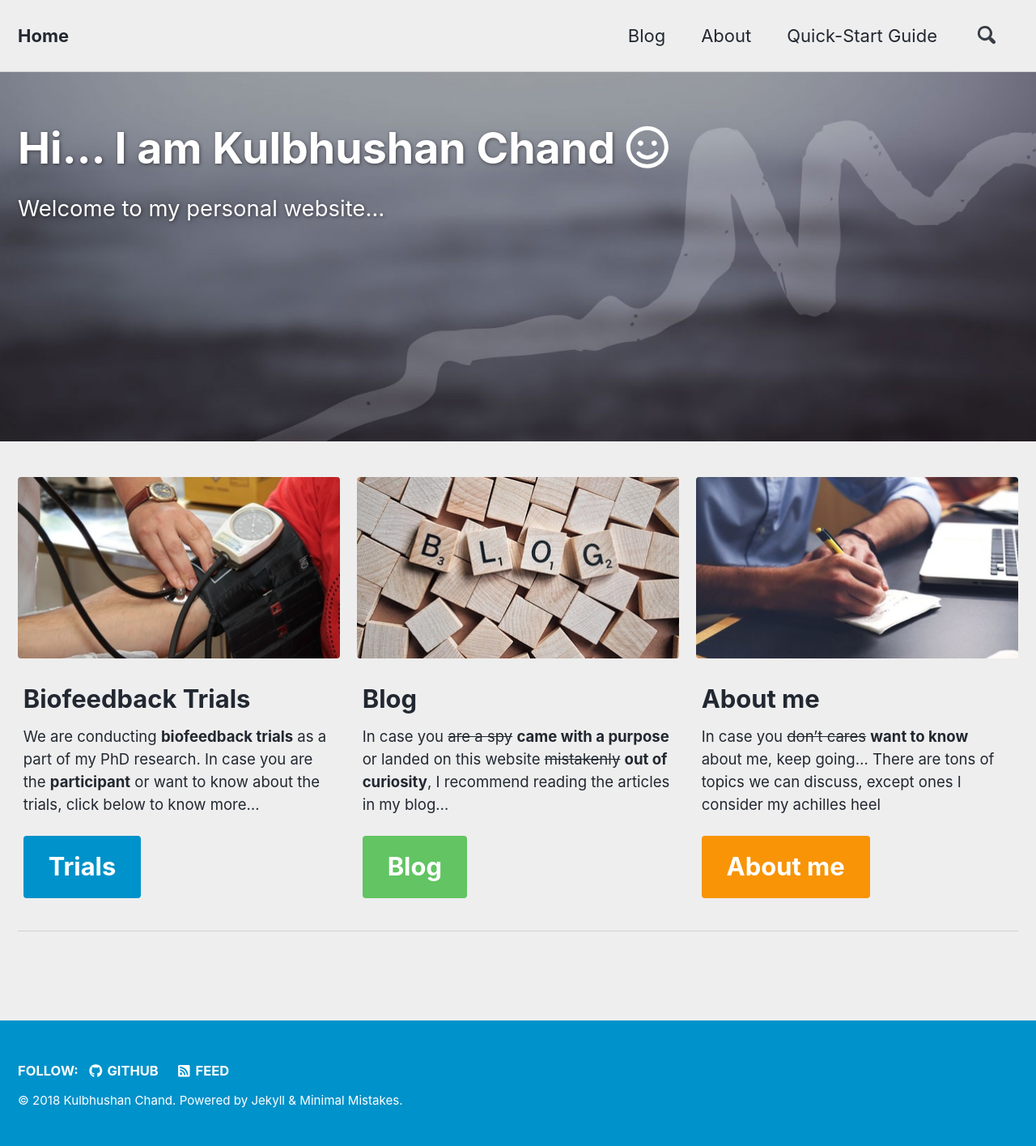
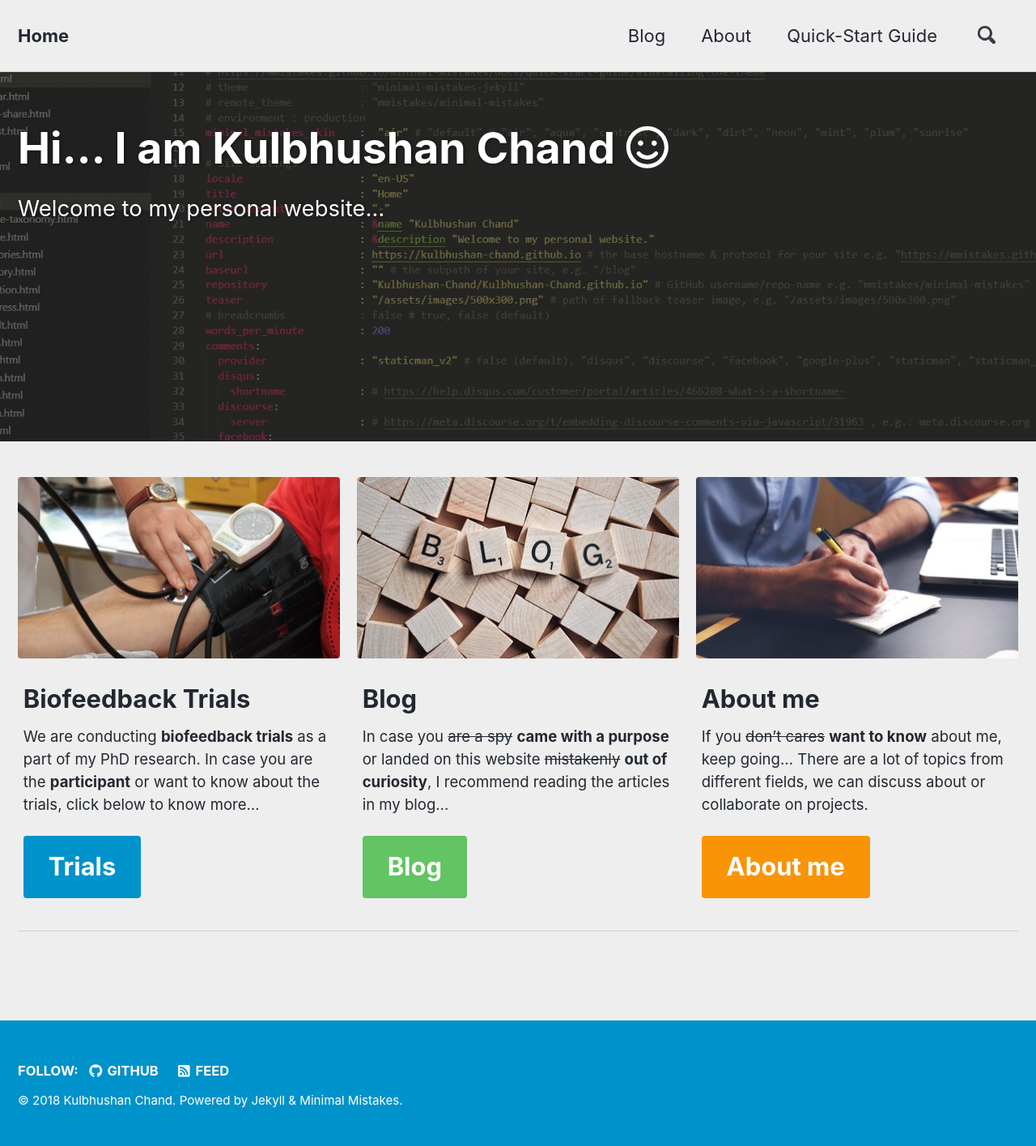
Before and after one commit to kulbhushanchand/kulbhushanchand.github.io-v2, a Jekyll site: the page built from _pages/main/home.md, in a window 1280 px wide. Shown: the whole page at 81% size. Built offline with Jekyll 4.4.1, drawn with Linux system fonts in a browser that asks for light colours; nearby versions of some CDN libraries; comment, search, counter and statistics services are not loaded; a style sheet for code colours, icons or effects is not loaded.

Commit message:
modified images

```diff
--- a/_pages/main/home.md
+++ b/_pages/main/home.md
@@ -2,8 +2,8 @@
 layout: splash
 permalink: /
 header:
-  overlay_image: /assets/images/pages/main/home2.jpg
-  overlay_filter: #rgba(34, 34, 34, 0.6)
+  overlay_image: /assets/images/pages/main/home.jpg
+  overlay_filter: rgba(34, 34, 34, 0.6)
 title: Hi... I am Kulbhushan Chand <i class="far fa-smile"></i>
 excerpt: 'Welcome to my personal website...
 <br>
@@ -12,24 +12,24 @@ excerpt: 'Welcome to my personal website...
 <br>
 <br>'
 feature_row:
-  - image_path: /assets/images/pages/misc/biofeedback-trials-teaser.jpeg
+  - image_path: /assets/images/pages/misc/biofeedback-trials-small.jpeg
     alt: "biofeedback trials"
     title: "Biofeedback Trials"
     excerpt: "We are conducting **biofeedback trials** as a part of my PhD research. In case you are the **participant** or want to know about the trials, click below to know more..."
     url: "/pages/trials/"
     btn_class: "btn--primary btn--x-large"
     btn_label: "Trials"
-  - image_path: /assets/images/pages/main/blog-teaser.jpeg
+  - image_path: /assets/images/pages/main/blog-small.jpeg
     alt: "blog"
     title: "Blog"
     excerpt: "In case you ~~are a spy~~ **came with a purpose** or landed on this website ~~mistakenly~~ **out of curiosity**, I recommend reading the articles in my blog..."
     url: "/blog/"
     btn_class: "btn--success btn--x-large"
     btn_label: "Blog"
-  - image_path: /assets/images/pages/main/about-me-teaser.jpg
+  - image_path: /assets/images/pages/main/about-me-small.jpg
     alt: "about"
     title: "About me"
-    excerpt: "In case you ~~don't cares~~ **want to know** about me, keep going... There are tons of topics we can discuss, except ones I consider my achilles heel "
+    excerpt: "If you ~~don't cares~~ **want to know** about me, keep going... There are a lot of topics from different fields, we can discuss about or collaborate on projects."
     url: "/about/"
     btn_class: "btn--warning btn--x-large"
     btn_label: "About me"
--- a/_sass/minimal-mistakes/_base.scss
+++ b/_sass/minimal-mistakes/_base.scss
@@ -271,6 +271,19 @@ figure {
     width: 100%;
   }
 }
+
+&.fifth {
+  > a,
+  > img {
+    @include breakpoint($small) {
+      width: calc(20% - 0.5em);
+    }
+  }
+
+  figcaption {
+    width: 100%;
+  }
+}
 }
 
 
```
Also changed, not shown: _pages/main/about.md (+33 -64 lines), _pages/main/category-archive.md (+1 -0 lines), assets/images/pages/main/about-me-small.jpg (renamed from assets/images/pages/main/about-me-teaser.jpg), assets/images/pages/main/algodoo-logo-small.png (added), assets/images/pages/main/blog-small.jpeg (renamed from assets/images/pages/main/blog-teaser.jpeg), assets/images/pages/main/home.JPG (added), assets/images/pages/main/home.jpeg (deleted), assets/images/pages/main/osf-logo-small.png (added), assets/images/pages/main/zenodo-logo-small.png (added), assets/images/pages/misc/biofeedback-trials-small.jpeg (renamed from assets/images/pages/misc/biofeedback-trials-teaser.jpeg).
